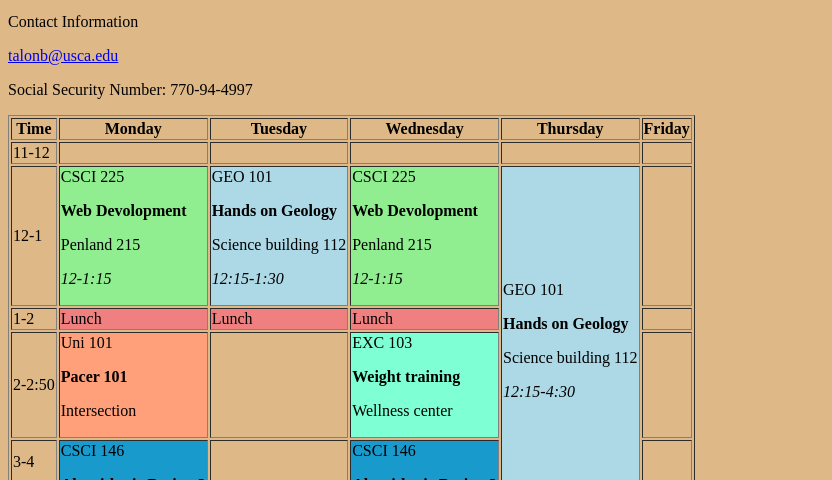
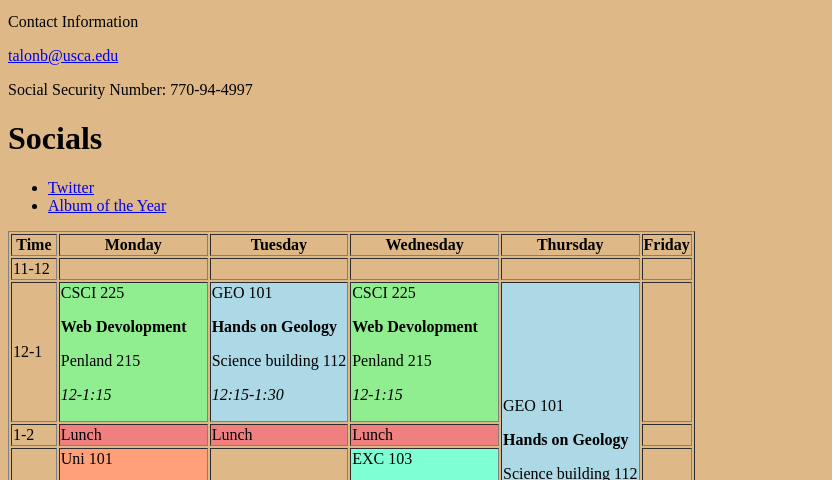
Before and after one commit to stingingend/CSCI225, a plain HTML site: page index.html in a window 1280 px wide. Shown: the part 620-1100 px from the top of the page, without its empty margins (0-832 px from the left). Drawn offline with Linux system fonts and the light colour scheme.

Commit message:
ok actually final this time

```diff
--- a/index.html
+++ b/index.html
@@ -11,7 +11,7 @@
 <a href="https://www.usca.edu">My school</a>
 <a href="#assignment" class="assignment">Assignments</a>
 <a href="#contact">Contact</a>
-<a href="socials.html">Socials</a>
+<a href="#socials">Socials</a>
 </div>
 <div class="introduction">
 <h1> Introduction </h1>
@@ -38,6 +38,13 @@
     <p id="contact"> Contact Information </p>
     <a href="mailto:talonb@usca.edu">talonb@usca.edu</a>
     <p> Social Security Number: 770-94-4997</p>
+</div>
+<div class="socials">
+    <h1 id="socials"> Socials </h1>
+<ul>
+<li><a href="https://twitter.com/popcap06">Twitter</a></li>
+<li><a href="https://albumoftheyear.org/user/sting">Album of the Year</a></li>
+</ul>
 </div>
 <div class = schedule>
     <table>
```
